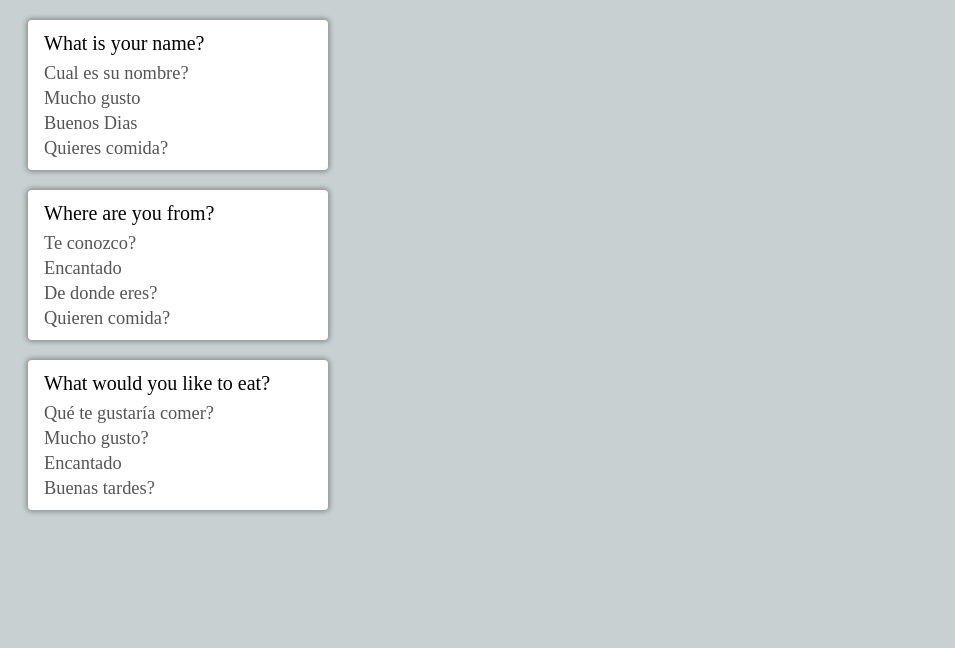
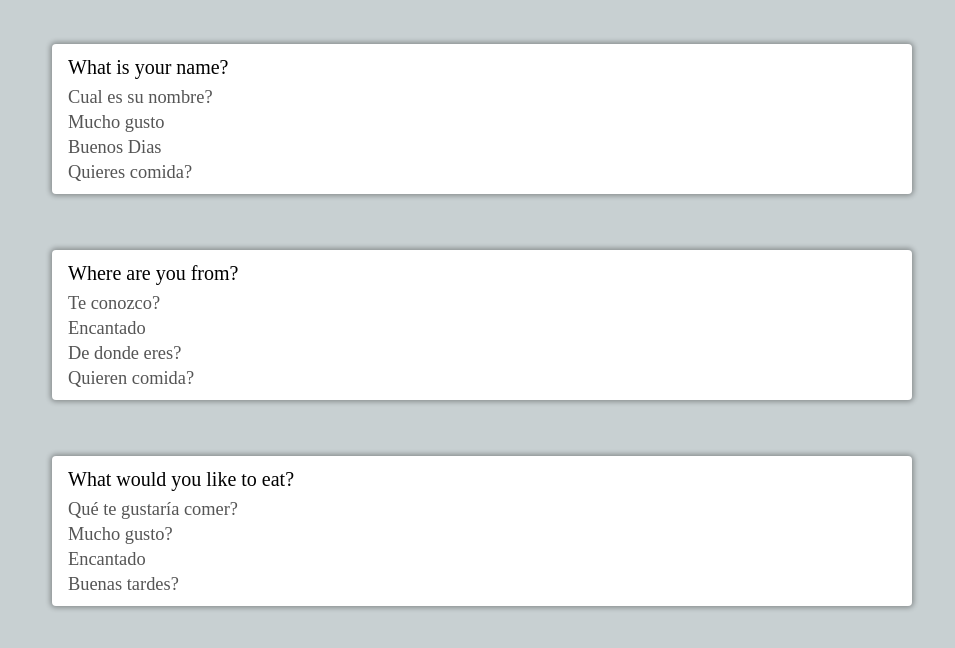
Before and after one commit to hughesmarissa/MiMaestraReactApp, a React (Create React App) app: page / in a window 1280 px wide. Shown: the top 648 px of the page, without its empty margins (0-955 px from the left). Built offline with nearby package versions, Linux system fonts and the light colour scheme; no server answers.

Commit message:
Remove width in css & Add container styles

```diff
--- a/src/App.js
+++ b/src/App.js
@@ -34,9 +34,11 @@ function decodeString(str) {
     return textArea.value;
 }
 
-  return (
-    <FlashcardList flashcards={flashcards} />
-  )
+    return (
+        <div className='container'>
+            <FlashcardList flashcards={flashcards} />
+        </div>
+    )
 }
 
 const SAMPLE_FLASHCARDS = [
--- a/src/app.css
+++ b/src/app.css
@@ -1,5 +1,17 @@
 body {
     background-color: #C8D0D2;
+    margin: 0;
+}
+
+.container {
+    max-width: 900px;
+    margin: 1.5rem 2rem;
+}
+.card-grid {
+    display: grid;
+    align-items: center;
+    grid-template-columns: repeat(auto-fill, minmax(200px, ifr));
+    gap: 1rem;
 }
 
 .card {
@@ -10,7 +22,7 @@ body {
     border-radius: .25rem;
     box-shadow: 0 0 5px 2px rgba(0, 0, 0, .3);
     height: 150px;
-    width: 300px;
+    /* width: 300px; remove width to scale with browser size */
     transform-style: preserve-3d;
     transition: 1000ms;
     background-color: white;
```
